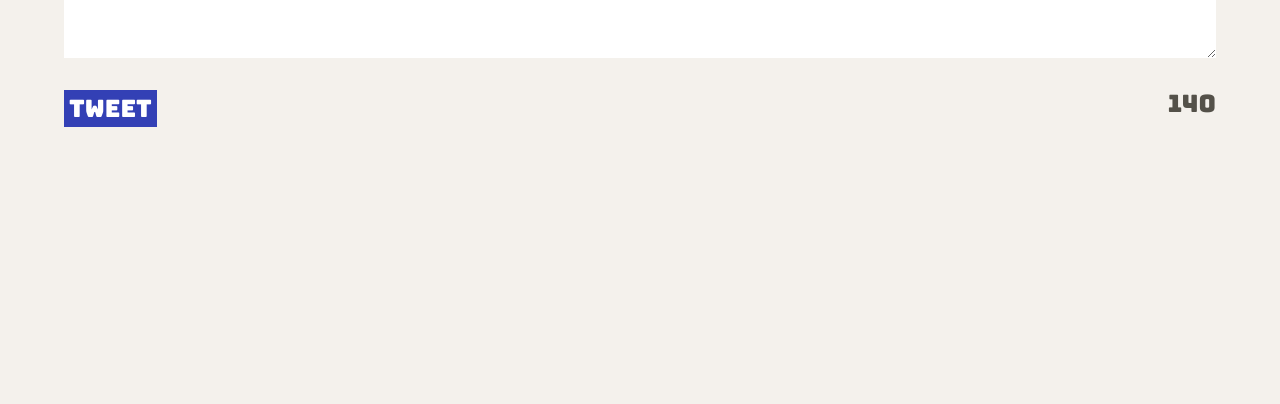
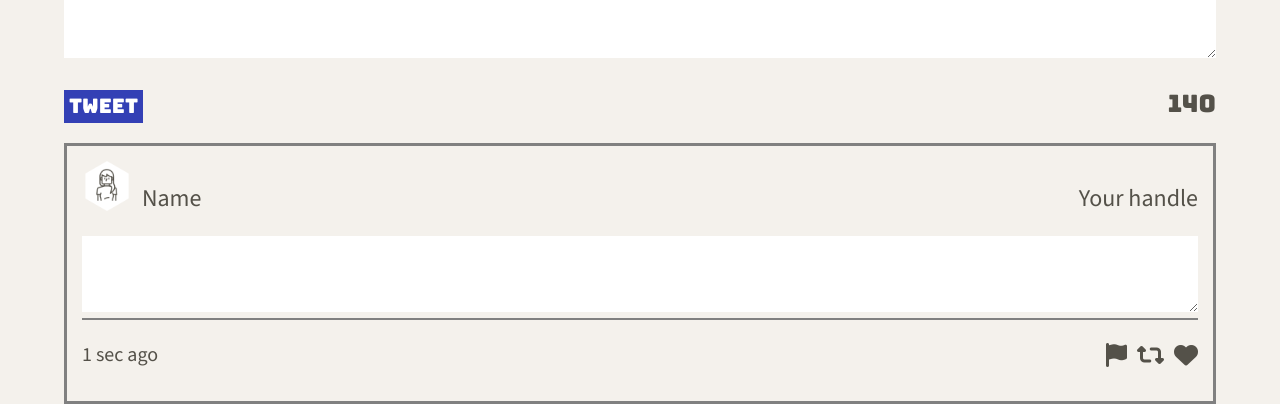
Before and after one commit to Abubakar-Shehu/tweeter, a website: page public/index.html in a window 1280 px wide. Shown: the part 621-1025 px from the top of the page. Before the commit the page ends 800 px from the top, so only its background shows below. Drawn offline with nearby package versions, Linux system fonts and the light colour scheme.

Commit message:
Add a new tweet container and styled it

```diff
--- a/public/index.html
+++ b/public/index.html
@@ -20,6 +20,7 @@
   <link rel="stylesheet" href="/styles/nav.css" type="text/css" />
   <link rel="stylesheet" href="/styles/header.css" type="text/css">
   <link rel="stylesheet" href="/styles/new-tweet.css" type="text/css">
+  <link rel="stylesheet" href="/styles/tweet.css" type="text/css">
 
   <!-- External JS -->
   <script src="https://ajax.googleapis.com/ajax/libs/jquery/3.4.1/jquery.min.js"></script>
@@ -38,7 +39,7 @@
       <i class="fa-solid fa-angles-down"></i>
     </div>
   </nav>
-  <header>
+  <header class="page-header">
     <div>
       <img src="/images/profile-hex.png" width="100" height="100">
     </div>
@@ -60,6 +61,32 @@
         </div>
       </form>
     </section>
+    <section>
+      <article class="tweet-container">
+        <header class="tweet-header">
+          <div class="profile-picture">
+            <img src="/images/profile-hex.png" width="50" height="50">
+            <p>Name</p>
+          </div>
+          <div class="profile-handle">
+            <p>Your handle</p>
+          </div>
+        </header>
+
+        <body>
+          <textarea name="text" id="posted-tweets"></textarea>
+        </body>
+
+        <footer>
+          <p>1 sec ago</p>
+          <div class="engagement">
+            <i class="fa-solid fa-flag"></i>
+            <i class="fa-solid fa-retweet"></i>
+            <i class="fa-solid fa-heart"></i>
+          </div>
+        </footer>
+      </article>
+    </section>
   </main>
 </body>
 
--- a/public/scripts/composer-char-counter.js
+++ b/public/scripts/composer-char-counter.js
@@ -15,6 +15,7 @@ $(document).ready(function() {
     } else {
       counter.css('color', '#545149')
     }
+  });
 
-  });
+
 });
--- a/public/styles/header.css
+++ b/public/styles/header.css
@@ -1,4 +1,4 @@
-header {
+.page-header {
   width: 100%;
   display: flex;
   flex-direction: column;
--- a/public/styles/new-tweet.css
+++ b/public/styles/new-tweet.css
@@ -28,8 +28,10 @@ textarea {
   color: white;
   padding: 5px;
   border: none;
+  font-size: 20px;
 }
 
-.bottom-form button:focus {
-  background-color: #2830a1;
+.bottom-form button:hover {
+  background-color: #8d96e0;
+  color: black;
 }
--- /dev/null
+++ b/public/styles/tweet.css
@@ -0,0 +1,42 @@
+.tweet-container {
+  border: 3px solid grey;
+  padding: 15px;
+  margin-top: 20px;
+}
+
+.tweet-container:hover {
+  box-shadow: 10px 5px 5px rgb(143, 127, 127);
+}
+
+.tweet-header {
+  display: flex;
+  justify-content: space-between;
+}
+
+.profile-picture {
+  display: flex;
+  gap: 10px;
+  justify-content: flex-start;
+
+}
+
+.tweet-container footer {
+  display: flex;
+  justify-content: space-between;
+  border-top: 2px solid grey;
+  padding-top: 3px;
+}
+
+.tweet-container footer p {
+  font-size: 20px;
+}
+
+.engagement {
+  display: flex;
+  align-items: center;
+  column-gap: 10px;
+}
+
+.engagement i:hover {
+  color: goldenrod;
+}
```
